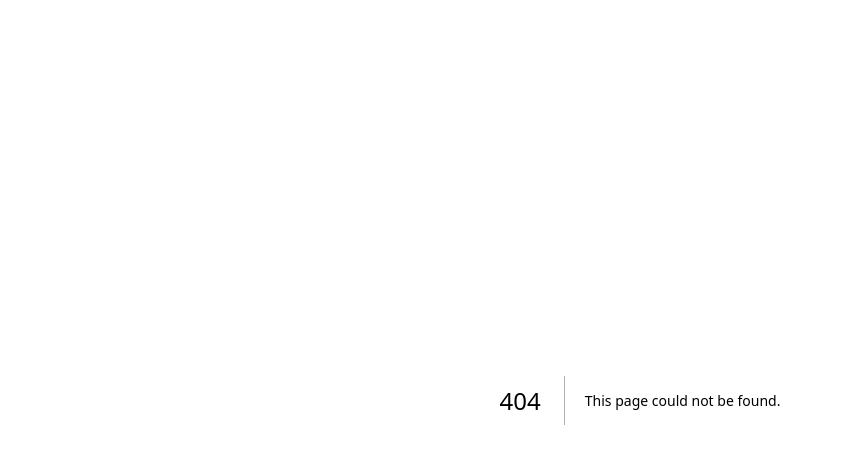
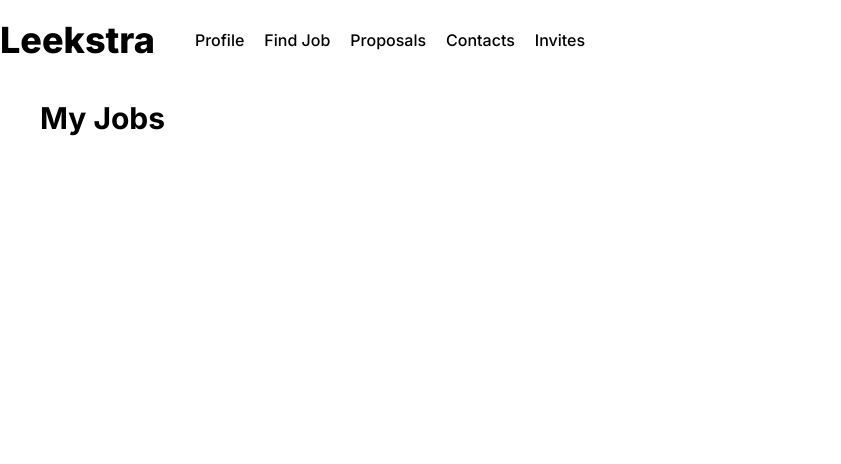
Before and after one commit to mmesomasaint/Leekstra, a Next.js app: page /planner/1/my-jobs in a window 1280 px wide. Before the commit this address had no page. Shown: the top 464 px of the page, without its empty margins (0-841 px from the left). Built offline with nearby package versions, Linux system fonts and the light colour scheme; no server answers.

Commit message:
Fix: Rename invites route to my-jobs

```diff
--- a/app/planner/[pid]/invites/page.tsx
+++ b/app/planner/[pid]/my-jobs/page.tsx
@@ -1,9 +1,9 @@
 import Header from '@/components/header'
 
-export default function Invites() {
+export default function MyJobs() {
   return (
     <div className='px-10'>
-      <Header size='xl'>Invites</Header>
+      <Header size='xl'>My Jobs</Header>
       <div className='grid grid-cols-3 gap-10'>
         <div className='px-10'></div>
         <div className='col-span-2 flex flex-col justify-start items-stretch gap-4 px-10'></div>
```
